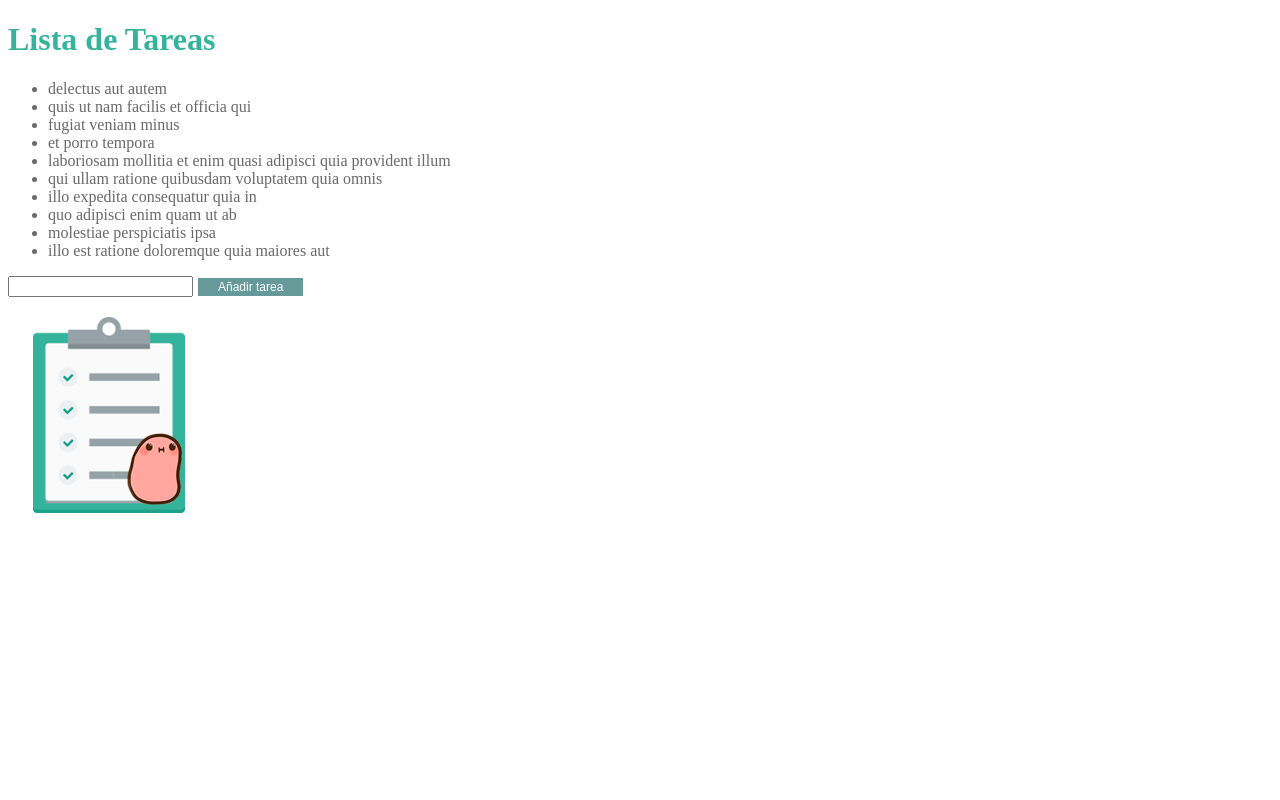
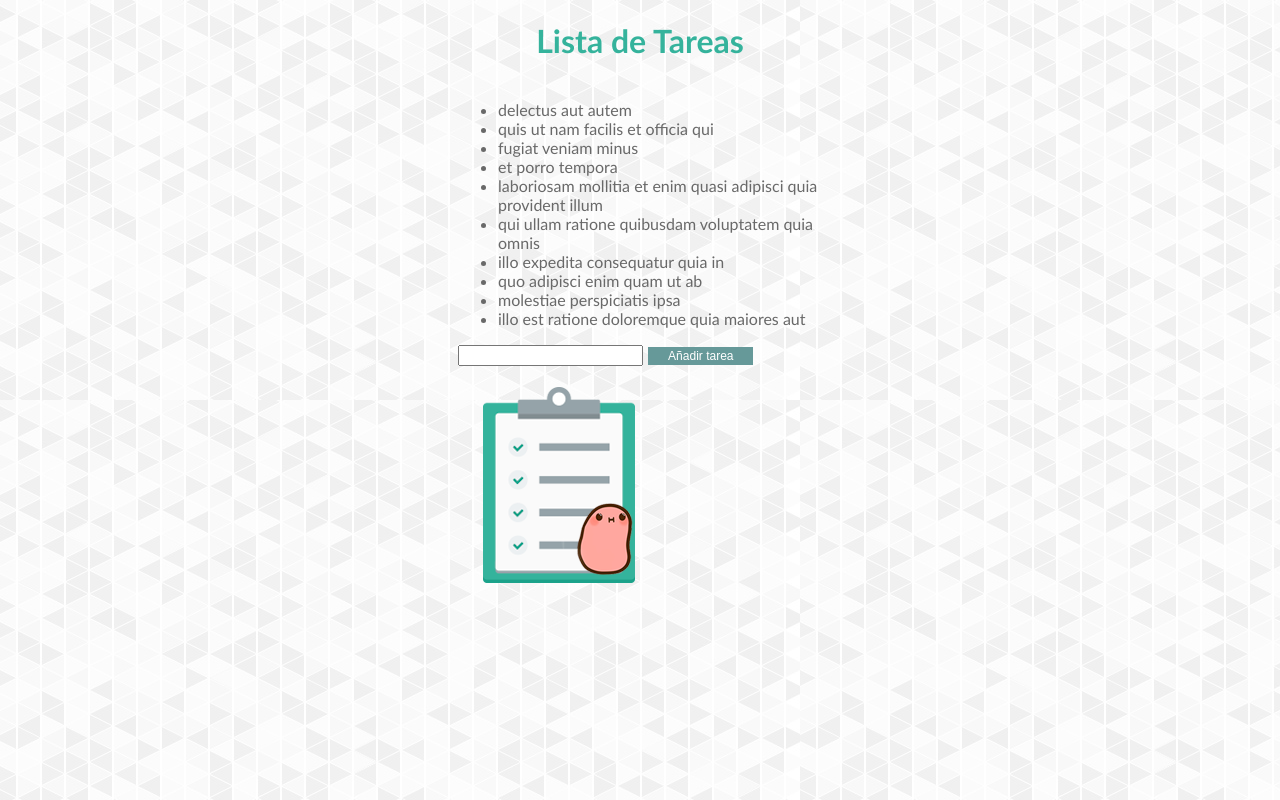
Before and after one commit to Nat-Fox/lista-tareas, a plain HTML site: page index.html in a window 1280 px wide. Drawn offline with Linux system fonts and the light colour scheme.

Commit message:
agregando fondo

```diff
--- a/assets/css/main.css
+++ b/assets/css/main.css
@@ -17,3 +17,11 @@
 .lista {
     color: #696969;
 }
+
+.divs {
+    padding: 2px 450px;
+}
+
+.body {
+    font-family: Calibri, Candara, Segoe, "Segoe UI", Optima, Arial, sans-serif;
+}
--- a/index.html
+++ b/index.html
@@ -8,10 +8,10 @@
     <link href="assets/css/main.css" rel="stylesheet">
 </head>
 
-<body>
-    <h1 class="titulo"> Lista de Tareas </h1>
+<body class="body" background="assets/img/fondo.jpg">
+    <h1 align="center" class="titulo"> Lista de Tareas </h1>
 
-    <div>
+    <div class="divs">
         <!-- Para agregar la nueva tarea a una lista -->
         <div class="lista">
             <ul id="lista-tareas">
@@ -25,7 +25,7 @@
         <div>
             <input id="nueva-tarea" type="" name="" value="">
 
-            <button type="button" class="button" onclick="agregarNuevaTarea();">
+            <button align="center" type="button" class="button" onclick="agregarNuevaTarea();">
             Añadir tarea
         </button>
         </div>
```
Also changed, not shown: assets/img/fondo.jpg (added).
